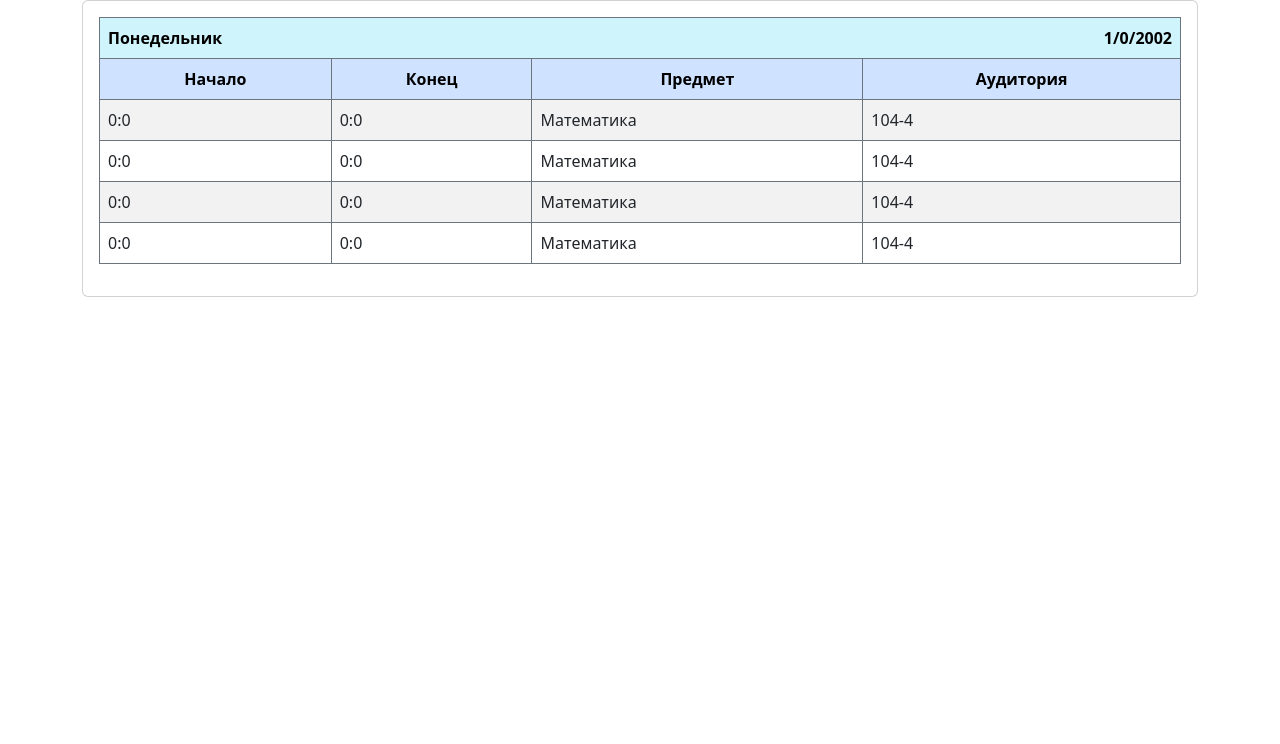
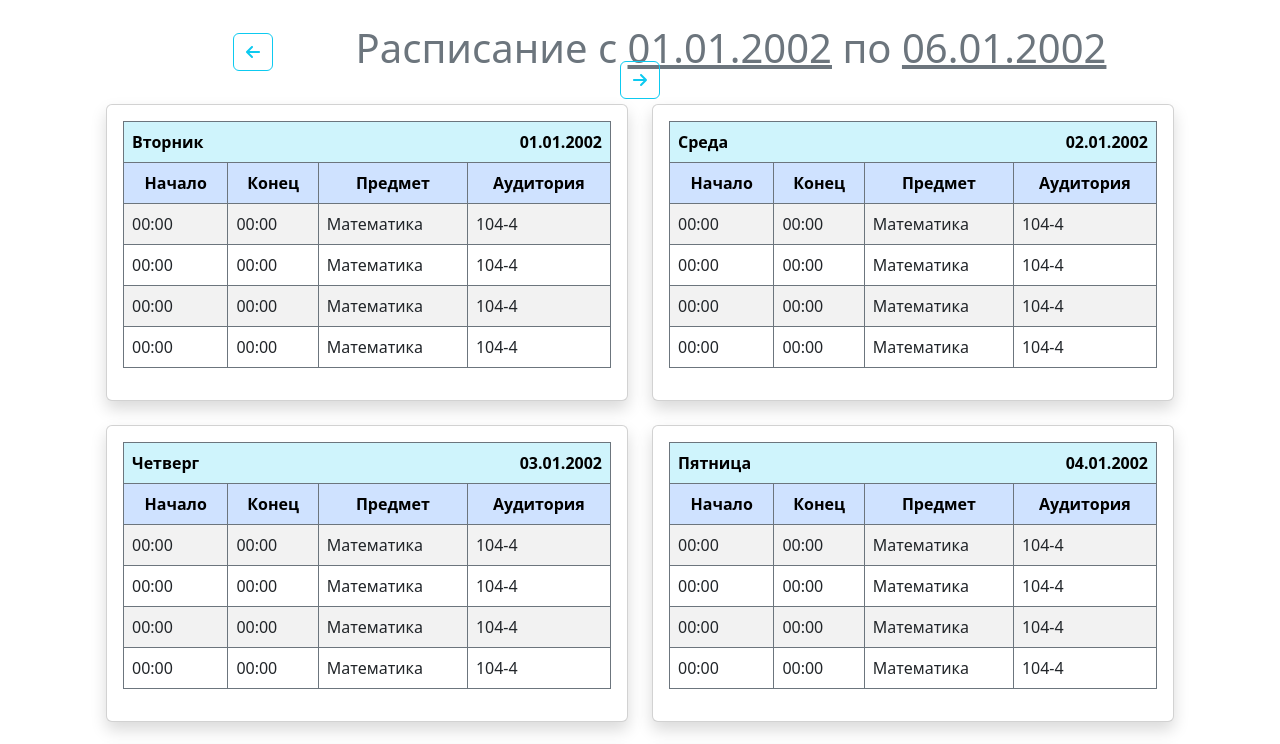
Before and after one commit to Dehydrohaloalkan/ClassMateClient, a React (Create React App) app: page / in a window 1280 px wide. Shown: the top 744 px of the page. Built offline with nearby package versions, Linux system fonts and the light colour scheme.

Commit message:
add schedule page

```diff
--- a/src/App.tsx
+++ b/src/App.tsx
@@ -1,20 +1,12 @@
-import ScheduleTable from './components/ScheduleTable/ScheduleTable';
+import Schedule from './components/Schedule/Schedule';
+import { ScheduleType } from './types/Schedule';
 
-type Props = {
-    dayOfWeek: string;
-    date: Date;
-    subjectItems: {
-        startTime: Date;
-        endTime: Date;
-        title: string;
-        room: string;
-    }[];
-};
+type Props = ScheduleType[];
 
-const data: Props = {
-    dayOfWeek: 'Понедельник',
+const data: Props = [
+    {
         date: new Date('01.01.2002'),
-    subjectItems: [
+        subjects: [
             {
                 startTime: new Date('01.01.2002'),
                 endTime: new Date('01.01.2002'),
@@ -40,12 +32,133 @@ const data: Props = {
                 room: '104-4',
             },
         ],
-};
+    },
+    {
+        date: new Date('01.02.2002'),
+        subjects: [
+            {
+                startTime: new Date('01.01.2002'),
+                endTime: new Date('01.01.2002'),
+                title: 'Математика',
+                room: '104-4',
+            },
+            {
+                startTime: new Date('01.01.2002'),
+                endTime: new Date('01.01.2002'),
+                title: 'Математика',
+                room: '104-4',
+            },
+            {
+                startTime: new Date('01.01.2002'),
+                endTime: new Date('01.01.2002'),
+                title: 'Математика',
+                room: '104-4',
+            },
+            {
+                startTime: new Date('01.01.2002'),
+                endTime: new Date('01.01.2002'),
+                title: 'Математика',
+                room: '104-4',
+            },
+        ],
+    },
+    {
+        date: new Date('01.03.2002'),
+        subjects: [
+            {
+                startTime: new Date('01.01.2002'),
+                endTime: new Date('01.01.2002'),
+                title: 'Математика',
+                room: '104-4',
+            },
+            {
+                startTime: new Date('01.01.2002'),
+                endTime: new Date('01.01.2002'),
+                title: 'Математика',
+                room: '104-4',
+            },
+            {
+                startTime: new Date('01.01.2002'),
+                endTime: new Date('01.01.2002'),
+                title: 'Математика',
+                room: '104-4',
+            },
+            {
+                startTime: new Date('01.01.2002'),
+                endTime: new Date('01.01.2002'),
+                title: 'Математика',
+                room: '104-4',
+            },
+        ],
+    },
+    {
+        date: new Date('01.04.2002'),
+        subjects: [
+            {
+                startTime: new Date('01.01.2002'),
+                endTime: new Date('01.01.2002'),
+                title: 'Математика',
+                room: '104-4',
+            },
+            {
+                startTime: new Date('01.01.2002'),
+                endTime: new Date('01.01.2002'),
+                title: 'Математика',
+                room: '104-4',
+            },
+            {
+                startTime: new Date('01.01.2002'),
+                endTime: new Date('01.01.2002'),
+                title: 'Математика',
+                room: '104-4',
+            },
+            {
+                startTime: new Date('01.01.2002'),
+                endTime: new Date('01.01.2002'),
+                title: 'Математика',
+                room: '104-4',
+            },
+        ],
+    },
+    {
+        date: new Date('01.05.2002'),
+        subjects: [
+            {
+                startTime: new Date('01.01.2002'),
+                endTime: new Date('01.01.2002'),
+                title: 'Математика',
+                room: '104-4',
+            },
+            {
+                startTime: new Date('01.01.2002'),
+                endTime: new Date('01.01.2002'),
+                title: 'Математика',
+                room: '104-4',
+            },
+            {
+                startTime: new Date('01.01.2002'),
+                endTime: new Date('01.01.2002'),
+                title: 'Математика',
+                room: '104-4',
+            },
+            {
+                startTime: new Date('01.01.2002'),
+                endTime: new Date('01.01.2002'),
+                title: 'Математика',
+                room: '104-4',
+            },
+        ],
+    },
+    {
+        date: new Date('01.06.2002'),
+        subjects: [],
+    },
+];
 
 function App() {
     return (
         <div className='container p-15'>
-            <ScheduleTable item={data} />
+            <Schedule schedule={data} />
         </div>
     );
 }
--- /dev/null
+++ b/src/components/Schedule/Schedule.tsx
@@ -0,0 +1,44 @@
+import { ScheduleType } from '../../types/Schedule';
+import ScheduleTable from '../ScheduleTable/ScheduleTable';
+import ScheduleHeader from './ScheduleHeader';
+
+type Props = {
+    schedule: ScheduleType[];
+};
+
+function Schedule({ schedule }: Props) {
+    return (
+        <div className='container p-4'>
+            <ScheduleHeader
+                startDate={schedule[0].date}
+                endDate={schedule[5].date}
+            />
+            <div className='row'>
+                <div className='col g-4'>
+                    <ScheduleTable item={schedule[0]} />
+                </div>
+                <div className='col g-4'>
+                    <ScheduleTable item={schedule[1]} />
+                </div>
+            </div>
+            <div className='row '>
+                <div className='col g-4'>
+                    <ScheduleTable item={schedule[2]} />
+                </div>
+                <div className='col g-4'>
+                    <ScheduleTable item={schedule[3]} />
+                </div>
+            </div>
+            <div className='row '>
+                <div className='col g-4'>
+                    <ScheduleTable item={schedule[4]} />
+                </div>
+                <div className='col g-4'>
+                    <ScheduleTable item={schedule[5]} />
+                </div>
+            </div>
+        </div>
+    );
+}
+
+export default Schedule;
--- /dev/null
+++ b/src/components/Schedule/ScheduleHeader.tsx
@@ -0,0 +1,33 @@
+import { FontAwesomeIcon } from '@fortawesome/react-fontawesome';
+import { faArrowLeft, faArrowRight } from '@fortawesome/free-solid-svg-icons';
+
+type Props = {
+    startDate: Date;
+    endDate: Date;
+};
+
+function ScheduleHeader({ startDate, endDate }: Props) {
+    return (
+        <div className='row justify-content-md-center'>
+            <div className='col col-lg-2 position-relative'>
+                <button className='btn btn-outline-info position-absolute top-50 start-50 translate-middle'>
+                    <FontAwesomeIcon icon={faArrowLeft} />
+                </button>
+            </div>
+            <div className='col-md-auto'>
+                <h1 className='text-center text-muted'>
+                    Расписание с{' '}
+                    <ins>{startDate.toLocaleDateString('ru-RU')}</ins> по{' '}
+                    <ins>{endDate.toLocaleDateString('ru-RU')}</ins>
+                </h1>
+            </div>
+            <div className='col col-lg-2 position-relative'>
+                <button className='btn btn-outline-info position-absolute top-50 start-50 translate-middle'>
+                    <FontAwesomeIcon icon={faArrowRight} />
+                </button>
+            </div>
+        </div>
+    );
+}
+
+export default ScheduleHeader;
--- a/src/components/ScheduleTable/ScheduleTable.tsx
+++ b/src/components/ScheduleTable/ScheduleTable.tsx
@@ -1,34 +1,33 @@
+import { ScheduleType } from '../../types/Schedule';
 import ScheduleTableDateHeader from './ScheduleTableDateHeader';
+import ScheduleTableEmptyRow from './ScheduleTableEmptyRow';
 import ScheduleTableHeader from './ScheduleTableHeader';
 import ScheduleTableItem from './ScheduleTableItem';
 
 type Props = {
-    item: {
-        dayOfWeek: string;
-        date: Date;
-        subjectItems: {
-            startTime: Date;
-            endTime: Date;
-            title: string;
-            room: string;
-        }[];
-    };
+    item: ScheduleType;
 };
 
 export default function ScheduleTable({ item }: Props) {
+    const getWeekDay = (date: Date): string => {
+        let weekDay = date.toLocaleString('ru-RU', { weekday: 'long' });
+        return weekDay.charAt(0).toUpperCase() + weekDay.slice(1);
+    };
+
     return (
-        <div className='card'>
+        <div className='card shadow '>
             <div className='card-body'>
                 <table className='table table-bordered border-secondary table-striped'>
                     <thead>
                         <ScheduleTableDateHeader
-                            dayOfWeek={item.dayOfWeek}
+                            dayOfWeek={getWeekDay(item.date)}
                             date={item.date}
                         />
                         <ScheduleTableHeader />
                     </thead>
                     <tbody>
-                        {item.subjectItems.map((item) => {
+                        {item.subjects.length ? (
+                            item.subjects.map((item) => {
                                 return (
                                     <ScheduleTableItem
                                         startTime={item.startTime}
@@ -37,7 +36,10 @@ export default function ScheduleTable({ item }: Props) {
                                         room={item.room}
                                     />
                                 );
-                        })}
+                            })
+                        ) : (
+                            <ScheduleTableEmptyRow />
+                        )}
                     </tbody>
                 </table>
             </div>
--- a/src/components/ScheduleTable/ScheduleTableDateHeader.tsx
+++ b/src/components/ScheduleTable/ScheduleTableDateHeader.tsx
@@ -1,5 +1,3 @@
-import React from 'react';
-
 type Props = {
     dayOfWeek: string;
     date: Date;
@@ -12,11 +10,7 @@ function ScheduleTableDateHeader({ dayOfWeek, date }: Props) {
                 {dayOfWeek}
             </th>
             <th className='text-end border border-secondary border-start-0'>
-                {date.getDate() +
-                    '/' +
-                    date.getMonth() +
-                    '/' +
-                    date.getFullYear()}
+                {date.toLocaleDateString('ru-RU')}
             </th>
         </tr>
     );
--- /dev/null
+++ b/src/components/ScheduleTable/ScheduleTableEmptyRow.tsx
@@ -0,0 +1,16 @@
+type Props = {};
+
+function ScheduleTableEmptyRow({}: Props) {
+    return (
+        <tr>
+            <td
+                colSpan={4}
+                className='table-bordered border-secondary table-light text-center fs-5'
+            >
+                В этот день занятий нет
+            </td>
+        </tr>
+    );
+}
+
+export default ScheduleTableEmptyRow;
--- a/src/components/ScheduleTable/ScheduleTableItem.tsx
+++ b/src/components/ScheduleTable/ScheduleTableItem.tsx
@@ -9,10 +9,16 @@ function ScheduleTableItem({ startTime, endTime, title, room }: Props) {
     return (
         <tr>
             <td className='text-start'>
-                {startTime.getHours() + ':' + startTime.getMinutes()}
+                {startTime.toLocaleTimeString('ru-RU', {
+                    hour: '2-digit',
+                    minute: '2-digit',
+                })}
             </td>
             <td className='text-start'>
-                {endTime.getHours() + ':' + endTime.getMinutes()}
+                {endTime.toLocaleTimeString('ru-RU', {
+                    hour: '2-digit',
+                    minute: '2-digit',
+                })}
             </td>
             <td className='text-start'>{title}</td>
             <td className='text-start'>{room}</td>
```
Also changed, not shown: src/types/Schedule.d.ts (added, +11 -0 lines). Lines whose indentation alone changed are shown as unchanged.
